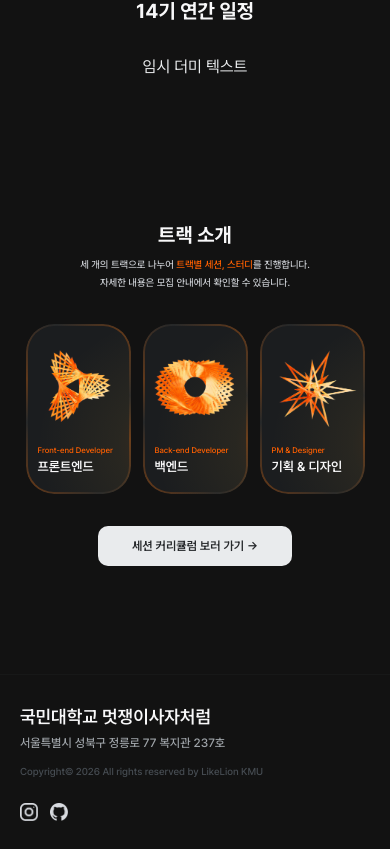
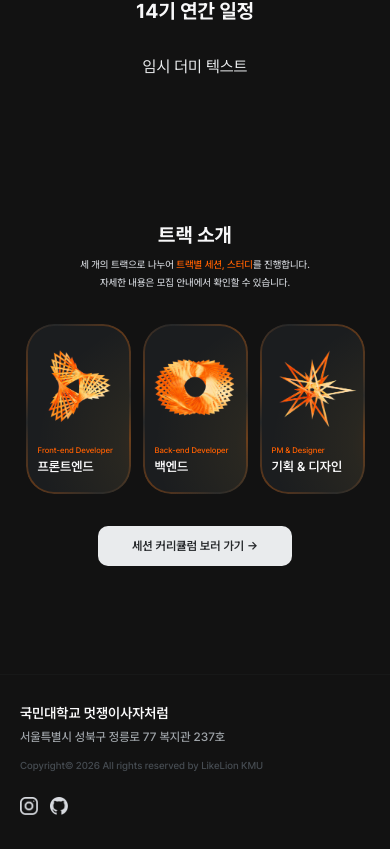
Before and after one commit to LikeLion-at-KMU/14th-Page, a Next.js app: page / in a window 390 px wide. Shown: the part 1637-2486 px from the top of the page. Built offline with nearby package versions, Linux system fonts and the light colour scheme.

Commit message:
푸터 제목 폰트 수정 (모바일)

```diff
--- a/components/layout/Footer.jsx
+++ b/components/layout/Footer.jsx
@@ -8,7 +8,7 @@ export default function Footer() {
         {/* [상단 그룹] 정보 및 네비게이션 */}
         <div className="flex flex-col md:flex-row justify-between items-start gap-10 md:gap-0">
           <div className="flex flex-col gap-1 md:gap-4">
-            <h2 className="text-[var(--text-strong)] text-[1.125rem] md:text-[1.375rem] font-semibold">
+            <h2 className="text-[var(--text-strong)] text-[14px] md:text-[24px] font-semibold">
               국민대학교 멋쟁이사자처럼
             </h2>
             <p className="text-[var(--text-subtle)] text-[0.75rem] md:text-[0.875rem] font-medium">
```
